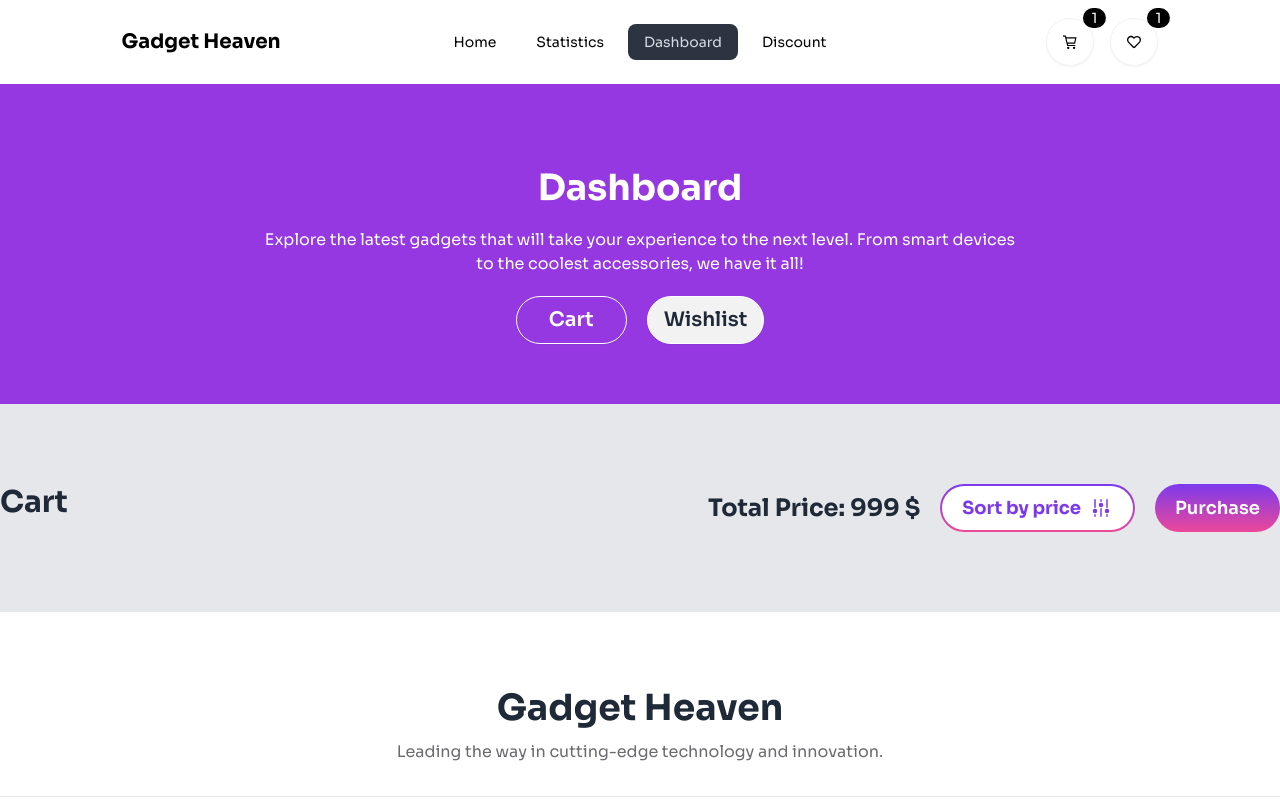
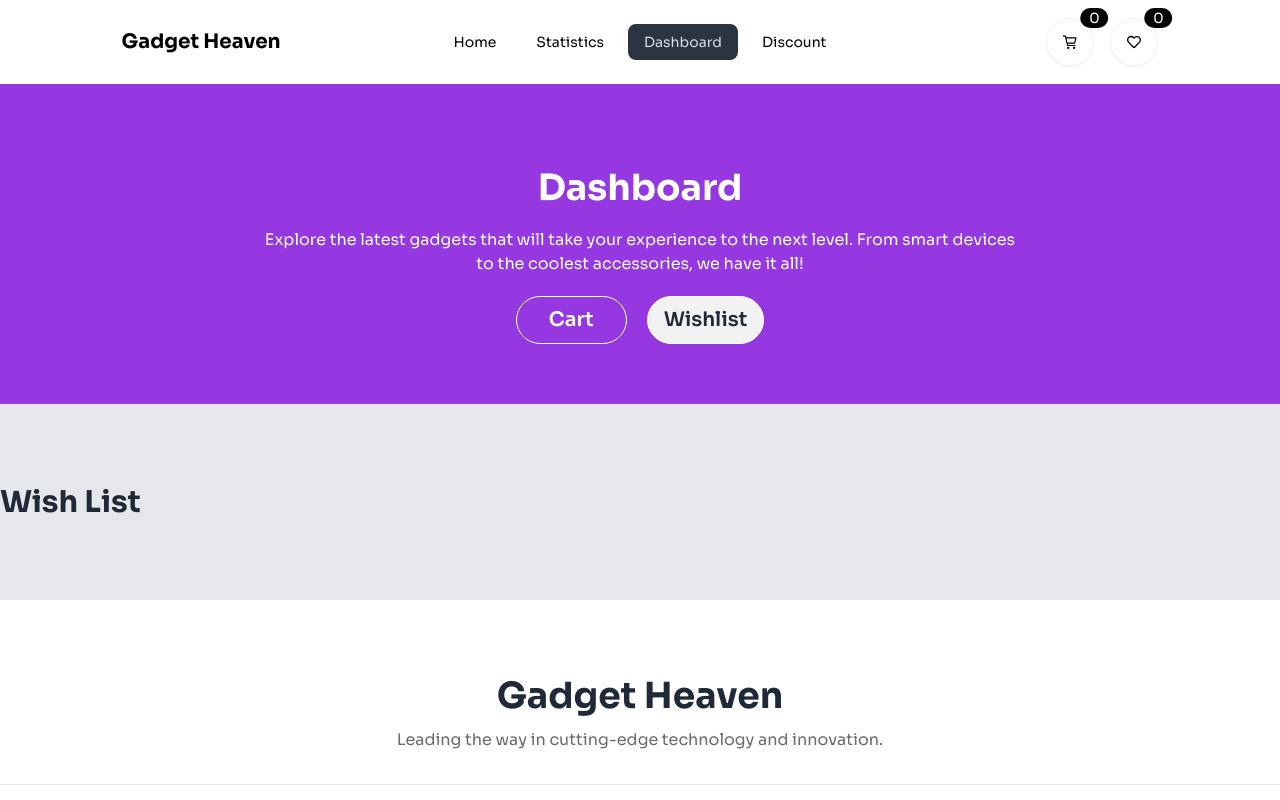
Before and after one commit to programming-hero-web-course-4/b10a8-gadget-heaven-HiYasin, a React (Vite) app: page /dashboard in a window 1280 px wide. Both pictures are taken after a click on the button "Wishlist". Shown: the top 800 px of the page. Built offline with nearby package versions, Linux system fonts and the light colour scheme.

Commit message:
Dashboard Cart and Wishlist functionality completed

```diff
--- a/src/components/CartList.jsx
+++ b/src/components/CartList.jsx
@@ -1,20 +1,34 @@
-import { useState, useEffect } from "react";
-import { getList } from '../utility/addToDb';
+import { useState, useEffect, useContext } from "react";
 import ListedProducts from "./ListedProducts";
 import { useLoaderData } from "react-router-dom";
 import { HiAdjustmentsVertical } from "react-icons/hi2";
+import { DashboardContext } from "./Root";
 const CartList = () => {
+
+    //get context
+    const [cart] = useContext(DashboardContext);
+
     const [cartProducts, setCartProducts] = useState([]);
     const allProducts = useLoaderData();
-    console.log(allProducts);
 
     useEffect(() => {
-        const storedCartList = getList('cartlist');
+        const storedCartList = [...cart];
 
         const findCartProducts = allProducts.filter(product => storedCartList.includes(product.product_id));
         setCartProducts(findCartProducts);
     }, [])
-    console.log(cartProducts.length)
+
+    let totalPrice = 0;
+    for (const product of cartProducts) {
+        totalPrice += product.price;
+    }
+    //sort
+
+    const handleSort = () => {
+        const sortedList = [...cartProducts].sort((a, b) => b.price - a.price);
+        setCartProducts(sortedList);
+        console.log(sortedList);
+    }
 
     return (
         <div className="max-w-screen-xl mx-auto py-10">
@@ -22,11 +36,11 @@ const CartList = () => {
                 <h1 className="text-3xl font-bold">Cart</h1>
                 <div className="flex items-center gap-5">
                     <div>
-                        <p className="text-2xl font-bold">Total Price: 999 $</p>
+                        <p className="text-2xl font-bold">Total Price: {totalPrice}$</p>
                     </div>
                     <div>
-                        <button className="bg-gradient-to-b from-violet-600 to-pink-500 p-0.5 rounded-full">
-                            <p className="px-5 py-2 bg-white rounded-full flex gap-2 items-center text-violet-600 font-bold text-lg">Sort by price <HiAdjustmentsVertical className="text-2xl font-extrabold"/></p>
+                        <button onClick={handleSort} className="bg-gradient-to-b from-violet-600 to-pink-500 p-0.5 rounded-full">
+                            <p className="px-5 py-2 bg-white rounded-full flex gap-2 items-center text-violet-600 font-bold text-lg">Sort by price <HiAdjustmentsVertical className="text-2xl font-extrabold" /></p>
                         </button>
                     </div>
                     <div>
--- a/src/components/ListedProducts.jsx
+++ b/src/components/ListedProducts.jsx
@@ -1,18 +1,30 @@
+import { useContext } from "react";
 import { MdDeleteForever } from "react-icons/md";
+import { DashboardContext } from "./Root";
 const ListedProducts = ({ product }) => {
-    const { image_url, product_name, description, price } = product;
+
+    const { image_url, product_name, description, price, product_id } = product;
+
+    const [cart, setCart] = useContext(DashboardContext);
+    const removeFromCart = (id) => {
+        const currentCart = [...cart];
+        const updatedCart = currentCart.filter((item) => item!== id);
+        setCart(updatedCart);
+    };
+    console.log(cart);
+
     return (
-        <div class="flex max-h-56 bg-white rounded-xl p-8 gap-10 ">
-            <div class="flex-none w-72 overflow-hidden bg-[#D9D9D9] rounded-lg">
+        <div className="flex max-h-56 bg-white rounded-xl p-8 gap-10 ">
+            <div className="flex-none w-72 overflow-hidden bg-[#D9D9D9] rounded-lg">
                 <img src={image_url} alt={product_name} className="w-full h-full object-contain object-center" />
             </div>
-            <div class="grow flex flex-col justify-between">
+            <div className="grow flex flex-col justify-between">
                 <h2 className="text-3xl font-semibold">{product_name}</h2>
                 <p className="text-lg text-gray-500"><span className="text-black font-medium">Description: </span>{description}</p>
                 <h3 className="text-xl font-bold">Price: {price}$</h3>
             </div>
-            <div class="flex-none w-14 flex place-items-center">
-                <button>
+            <div className="flex-none w-14 flex place-items-center">
+                <button onClick={()=>removeFromCart(product_id)}>
                     <MdDeleteForever className="text-4xl text-red-500" />
                 </button>
             </div>
--- a/src/components/Navbar.jsx
+++ b/src/components/Navbar.jsx
@@ -1,7 +1,9 @@
 
-import { NavLink, useLocation, useParams } from "react-router-dom";
+import { NavLink, useLocation, Link } from "react-router-dom";
 import { GrCart } from "react-icons/gr";
 import { FaRegHeart } from "react-icons/fa";
+import { useContext } from "react";
+import { DashboardContext } from "./Root";
 const Navbar = () => {
     const navItems = <>
         <li><NavLink to="/">Home</NavLink></li>
@@ -25,6 +27,11 @@ const Navbar = () => {
         bgText = "bg-white text-black";
         // console.log("false");
     }
+
+    //this is for cart and heart icon
+    const [cart, setCart, wishlist, setWishlist] = useContext(DashboardContext);
+
+    //console.log(wishlist);
     return (
         <div className="max-w-11/12 mx-auto px-[5%]">
             <div className={`navbar px-[5%] py-4 rounded-t-2xl ${bgText}`}>
@@ -58,18 +65,29 @@ const Navbar = () => {
                     </ul>
                 </div>
                 <div className="navbar-end gap-4 ">
-                    <div className="indicator">
-                        <span className="indicator-item badge bg-black border-none text-white">1</span>
-                        <button className="btn bg-white rounded-full text-black"><GrCart /></button>
-                    </div>
-                    <div className="indicator">
-                        <span className="indicator-item badge bg-black border-none text-white">1</span>
-                        <button className="btn bg-white rounded-full text-black"><FaRegHeart /></button>
-                    </div>
+
+
+                        <div className="indicator">
+                            <span className="indicator-item badge bg-black border-none text-white">{cart.length}</span>
+                            <Link to="/dashboard">
+                            <button className="btn bg-white rounded-full text-black"><GrCart /></button>
+                            </Link>
+
+                        </div>
+
+
+
+                        <div className="indicator">
+                            <span className="indicator-item badge bg-black border-none text-white">{wishlist.length}</span>
+                            <Link to="/dashboard">
+                            <button className="btn bg-white rounded-full text-black"><FaRegHeart /></button>
+                            </Link>
+                        </div>
+
 
                 </div>
-            </div>
-        </div>
+            </div >
+        </div >
     );
 };
 
--- a/src/components/ProductDetails.jsx
+++ b/src/components/ProductDetails.jsx
@@ -5,6 +5,10 @@ import { IoCartOutline } from "react-icons/io5";
 import { Helmet } from "react-helmet";
 
 import { addToList } from "../utility/addToDb";
+import { useContext } from "react";
+import { DashboardContext } from "./Root";
+
+
 const ProductDetails = () => {
     const products = useLoaderData();
     const param = useParams();
@@ -14,9 +18,27 @@ const ProductDetails = () => {
     const { product_id, product_name, image_url, category, price, rating, description, availability, specification } = product;
     //console.log(product);
 
-    const handlCart=(id,list)=>{
-        addToList(id, list);
+    const [cart, setCart, wishlist, setWishlist] = useContext(DashboardContext);
+    const handleCart=(id)=>{
+        const newCart = [...cart];
+        if(newCart.find(x=>x === id)){
+            console.log("This product has already been added to the cart");
+        }else{
+            newCart.push(id);
+            setCart(newCart);
+        }
     }
+
+    const handlewishlist=(id)=>{
+        const newWishlist = [...wishlist];
+        if(newWishlist.find(x=>x === id)){
+            console.log("There product is already been added to the wishlist");
+        }else{
+            newWishlist.push(id);
+            setWishlist(newWishlist);
+        }
+    }
+    //console.log(cart);
     return (
         <div>
             <Helmet>
@@ -65,8 +87,12 @@ const ProductDetails = () => {
                         <span className={'text-base text-gray-500 font-semibold bg-gray-500/10 ml-2 px-4 py-1 rounded-full'}>{rating}</span>
                     </div>
                     <div className="space-x-3 flex">
-                        <button onClick={()=>{handlCart(product_id,'cartlist')}} className="btn rounded-full text-lg text-white font-semibold bg-[#9538E2]">Add to Cart <IoCartOutline className="text-2xl text-white" /></button>
-                        <button onClick={()=>{handlCart(product_id, 'wishlist')}} className="btn rounded-full text-lg font-extrabold text-[#9538E2] border border-[#9538E2]"><IoHeartOutline /></button>
+                        <button onClick={()=>{handleCart(product_id)}} className={`btn rounded-full text-lg text-white font-semibold bg-[#9538E2]`}>
+                            Add to Cart <IoCartOutline className="text-2xl text-white" />
+                            </button>
+                        <button onClick={()=>{handlewishlist(product_id)}} className={wishlist.find(x=> x === product_id)?`btn btn-disabled rounded-full text-lg font-extrabold text-[#9538E2] border border-[#9538E2]`:`btn rounded-full text-lg font-extrabold text-[#9538E2] border border-[#9538E2]`}>
+                            <IoHeartOutline />
+                        </button>
                     </div>
                 </div>
             </div>
--- a/src/components/Root.jsx
+++ b/src/components/Root.jsx
@@ -2,19 +2,30 @@ import React, { useState } from 'react';
 import Navbar from './Navbar';
 import { Outlet } from 'react-router-dom';
 import Footer from './Footer';
-import {Helmet} from "react-helmet";
+import { Helmet } from "react-helmet";
+import { createContext } from 'react';
+export const DashboardContext = createContext([]);
+
 const Root = () => {
+    const [cart, setCart] = useState([]);
+    const [wishlist, setWishlist] = useState([]);
+
+    console.log(cart,wishlist);
     return (
+        <DashboardContext.Provider value={[cart, setCart, wishlist, setWishlist]}>
+
             <div>
                 <Helmet>
                     <title>Gagdet Heaven | Home</title>
                 </Helmet>
                 <Navbar></Navbar>
                 <div className='bg-gray-200'>
-                <Outlet></Outlet>
+                    <Outlet />
                 </div>
                 <Footer></Footer>
             </div>
+
+        </DashboardContext.Provider>
     );
 };
 
--- a/src/components/Wishlist.jsx
+++ b/src/components/Wishlist.jsx
@@ -1,40 +1,38 @@
-import { useState, useEffect } from "react";
-import { getList } from '../utility/addToDb';
+import { useState, useEffect, useContext } from "react";
+
 import WishlistedProducts from "./WishlistedProducts";
 import { useLoaderData } from "react-router-dom";
-import { HiAdjustmentsVertical } from "react-icons/hi2";
+import { DashboardContext } from "./Root";
+
 const Wishlist = () => {
+    //get context
+    const [cart, setCart, wishlist, setWishlist] = useContext(DashboardContext);
+
     const [cartProducts, setCartProducts] = useState([]);
     const allProducts = useLoaderData();
-    console.log(allProducts);
 
     useEffect(() => {
-        const storedCartList = getList('wishlist');
+        const storedCartList = [...wishlist];
 
         const findCartProducts = allProducts.filter(product => storedCartList.includes(product.product_id));
         setCartProducts(findCartProducts);
     }, [])
-    console.log(cartProducts.length)
 
+
+    let totalPrice = 0;
+    for (const product of cartProducts) {
+        totalPrice += product.price;
+    }
+
+    const handleSort = () => {
+        const sortedList = [...cartProducts].sort((a, b) => b.price - a.price);
+        setCartProducts(sortedList);
+        console.log(sortedList);
+    }
     return (
         <div className="max-w-screen-xl mx-auto py-10">
             <div className="flex justify-between item py-10">
-                <h1 className="text-3xl font-bold">Cart</h1>
-                <div className="flex items-center gap-5">
-                    <div>
-                        <p className="text-2xl font-bold">Total Price: 999 $</p>
-                    </div>
-                    <div>
-                        <button className="bg-gradient-to-b from-violet-600 to-pink-500 p-0.5 rounded-full">
-                            <p className="px-5 py-2 bg-white rounded-full flex gap-2 items-center text-violet-600 font-bold text-lg">Sort by price <HiAdjustmentsVertical className="text-2xl font-extrabold"/></p>
-                        </button>
-                    </div>
-                    <div>
-                        <button className="bg-gradient-to-b from-violet-600 to-pink-500 rounded-full">
-                            <p className="px-5 py-[10px] text-lg text-white font-semibold">Purchase</p>
-                        </button>
-                    </div>
-                </div>
+                <h1 className="text-3xl font-bold">Wish List</h1>
             </div>
             <div className="space-y-10">
                 {
--- a/src/components/WishlistedProducts.jsx
+++ b/src/components/WishlistedProducts.jsx
@@ -1,21 +1,45 @@
 import { MdDeleteForever } from "react-icons/md";
+import { addToList, removeFromList } from "../utility/addToDb";
+import { useContext } from "react";
+import { DashboardContext } from "./Root";
 const WishlistedProducts = ({ product }) => {
-    const { image_url, product_name, description, price } = product;
+    const { product_id, image_url, product_name, description, price } = product;
+
+    const [cart, setCart, wishlist, setWishlist] = useContext(DashboardContext);
+    const handleCart=(id)=>{
+        const newCart = [...cart];
+        const newWishlist = [...wishlist];
+        if(newCart.find(x=>x === id)){
+            console.log("This product has already been added to the cart");
+        }else{
+            newCart.push(id);
+            setCart(newCart);
+            newWishlist.splice(newWishlist.indexOf(id), newWishlist.indexOf(id)+1);
+            console.log(newWishlist.indexOf(id), newWishlist.indexOf(id)+1);
+            setWishlist(newWishlist);
+        }
+    }
+    const removeFromCart = (id) => {
+        const currentCart = [...wishlist];
+        const updatedCart = currentCart.filter((item) => item!== id);
+        setWishlist(updatedCart);
+    };
+    console.log(cart);
     return (
-        <div class="flex max-h-56 bg-white rounded-xl p-8 gap-10 ">
-            <div class="flex-none w-72 overflow-hidden bg-[#D9D9D9] rounded-lg">
+        <div className="flex max-h-56 bg-white rounded-xl p-8 gap-10 ">
+            <div className="flex-none w-72 overflow-hidden bg-[#D9D9D9] rounded-lg">
                 <img src={image_url} alt={product_name} className="w-full h-full object-contain object-center" />
             </div>
-            <div class="grow flex flex-col justify-between">
+            <div className="grow flex flex-col justify-between">
                 <h2 className="text-3xl font-semibold">{product_name}</h2>
                 <p className="text-lg text-gray-500"><span className="text-black font-medium">Description: </span>{description}</p>
                 <h3 className="text-xl font-bold">Price: {price}$</h3>
                 <div>
-                    <button className="text-lg text-white font-medium px-5 py-2 rounded-full bg-[#9538E2]">Add to Cart</button>
+                    <button onClick={()=>{handleCart(product_id)}} className="text-lg text-white font-medium px-5 py-2 rounded-full bg-[#9538E2]">Add to Cart</button>
                 </div>
             </div>
-            <div class="flex-none w-14 flex place-items-center">
-                <button>
+            <div className="flex-none w-14 flex place-items-center">
+                <button onClick={()=>{removeFromCart(product_id)}}>
                     <MdDeleteForever className="text-4xl text-red-500" />
                 </button>
             </div>
```
Also changed, not shown: src/utility/addToDb.js (+13 -1 lines). Lines whose indentation alone changed are shown as unchanged.
